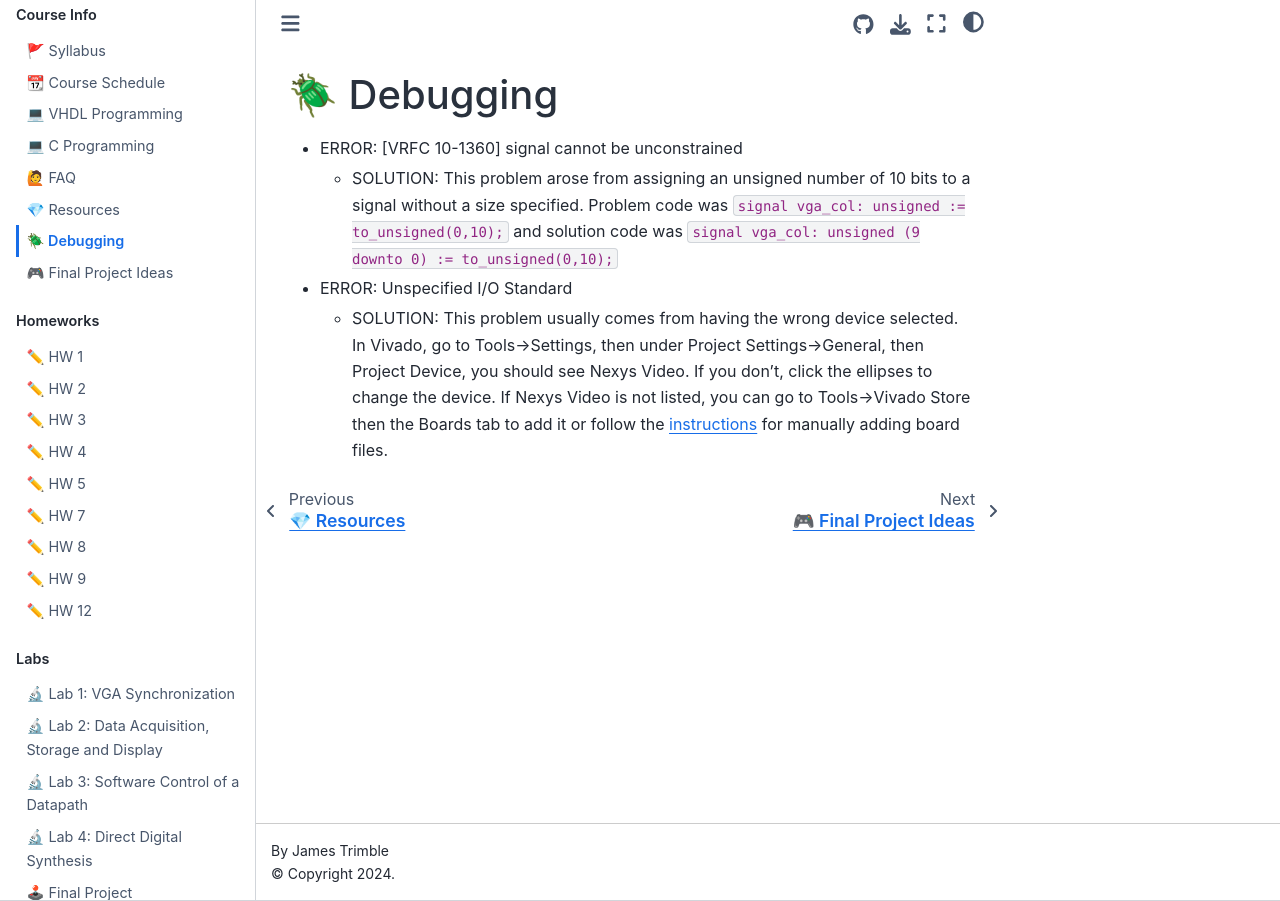
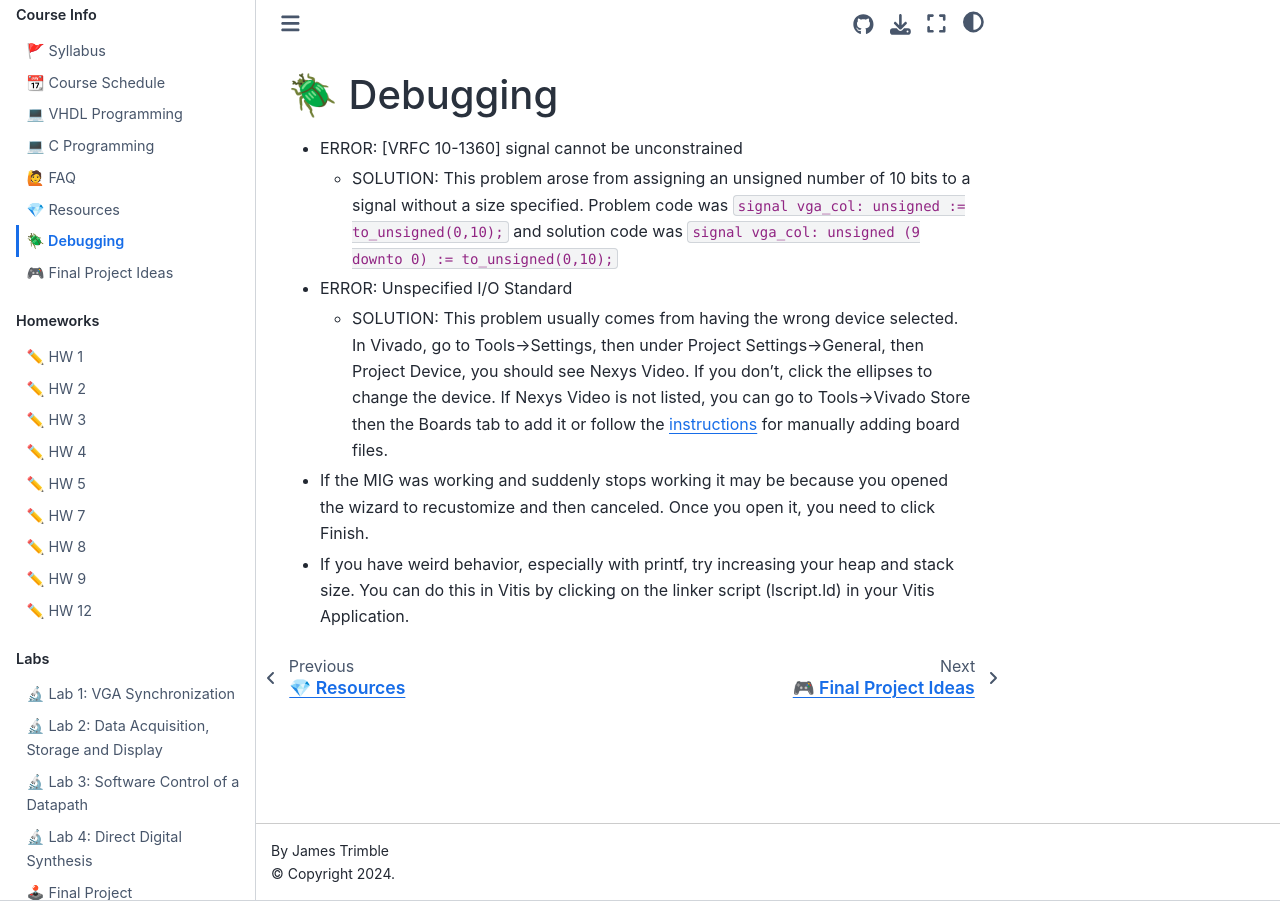
Before and after one commit to USAFA-ECE/ece383, a Jupyter Book: the page built from book/debugging.md, in a window 1280 px wide. Built offline with Jupyter Book 1.0.4 settings and Sphinx 7.4.7 and the Sphinx Book theme 1.1.4, drawn with Linux system fonts in a browser that asks for light colours; pages that are not in the unit, such as notebooks, are missing from menus.

Commit message:
Update debugging.md

```diff
--- a/book/debugging.md
+++ b/book/debugging.md
@@ -5,3 +5,5 @@
   Problem code was `signal vga_col: unsigned := to_unsigned(0,10);` and solution code was `signal vga_col: unsigned (9 downto 0) := to_unsigned(0,10);`
 - ERROR: Unspecified I/O Standard
   - SOLUTION: This problem usually comes from having the wrong device selected.  In Vivado, go to Tools->Settings, then under Project Settings->General, then Project Device, you should see Nexys Video.  If you don't, click the ellipses to change the device.  If Nexys Video is not listed, you can go to Tools->Vivado Store then the Boards tab to add it or follow the [instructions](https://digilent.com/reference/programmable-logic/guides/install-board-files) for manually adding board files.
+- If the MIG was working and suddenly stops working it may be because you opened the wizard to recustomize and then canceled.  Once you open it, you need to click Finish.
+- If you have weird behavior, especially with printf, try increasing your heap and stack size.  You can do this in Vitis by clicking on the linker script (lscript.ld) in your Vitis Application.
```
